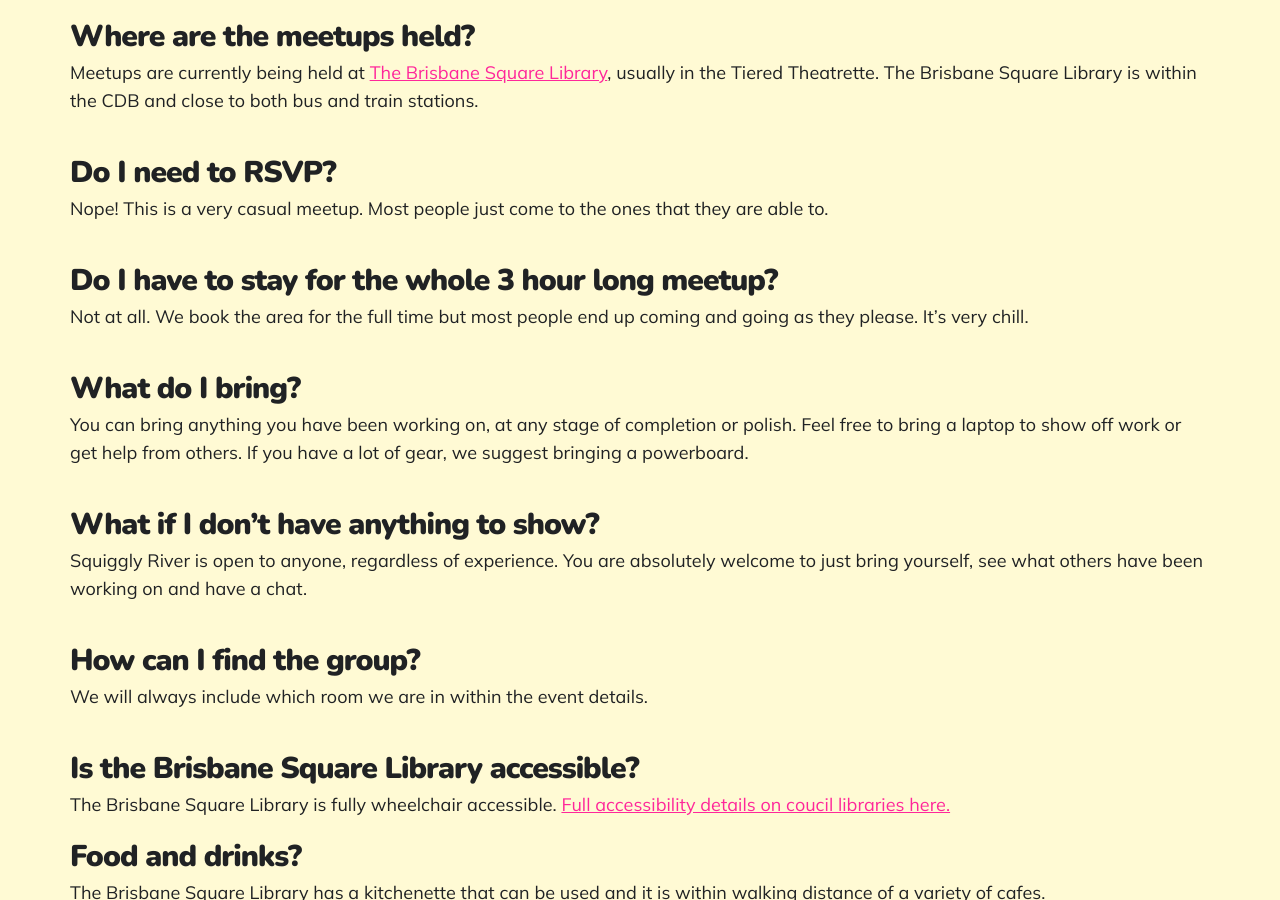
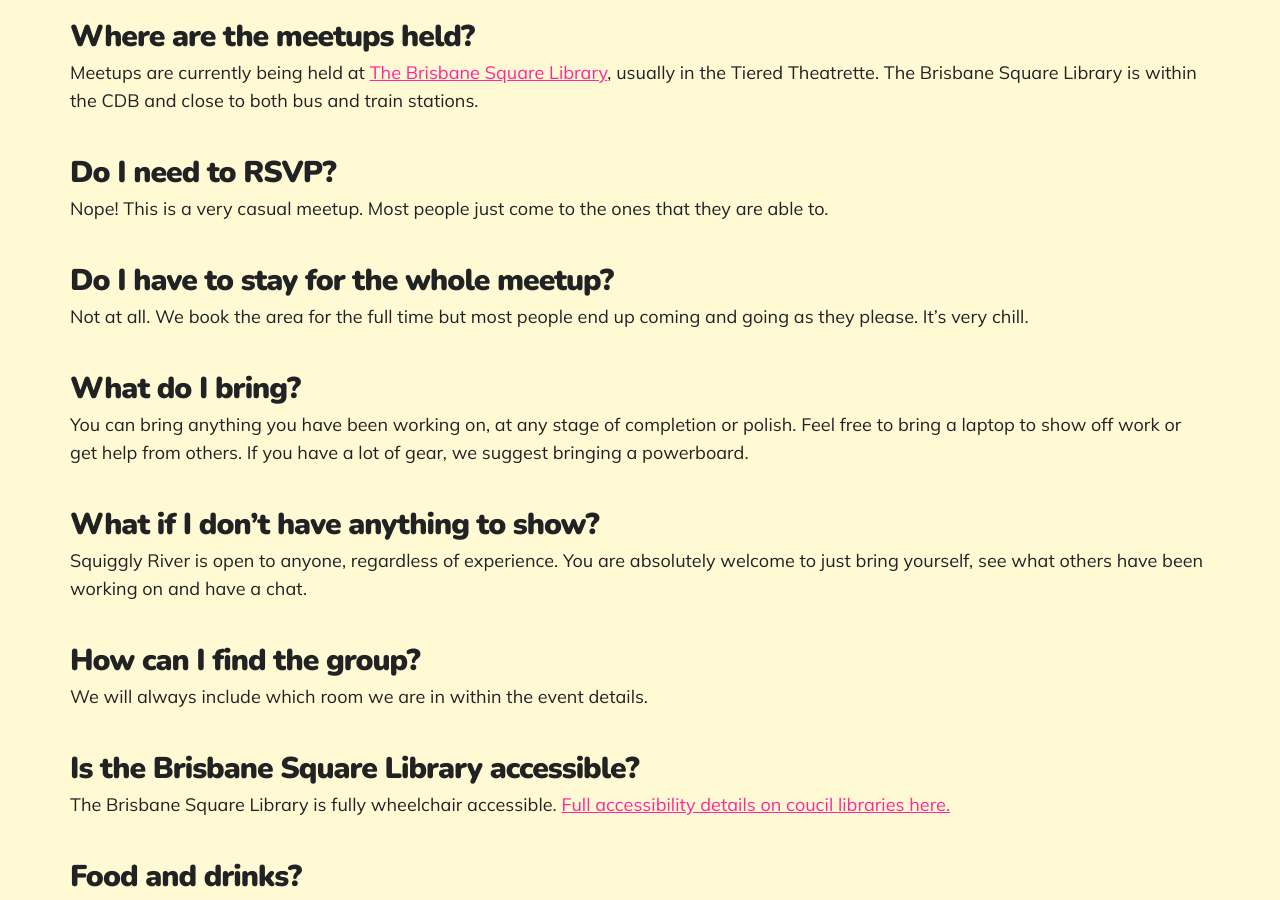
Before and after one commit to SquigglyRiver/squigglyriver.github.io, a Jekyll site: the page built from meetups/index.html, in a window 1280 px wide and 900 px high, scrolled down 440 px. Built offline with Jekyll 4.4.1, drawn with Linux system fonts in a browser that asks for light colours; nearby versions of some CDN libraries.

Commit message:
Update index.html

```diff
--- a/meetups/index.html
+++ b/meetups/index.html
@@ -16,7 +16,7 @@
 				<p> Meetups are currently being held at <a href="https://www.brisbane.qld.gov.au/things-to-see-and-do/council-venues-and-precincts/libraries/library-locations/brisbane-square-library" target="_blank">The Brisbane Square Library</a>, usually in the Tiered Theatrette. The Brisbane Square Library is within the CDB and close to both bus and train stations.</p></br>
 				<h4>Do I need to RSVP?</h4>
 				<p>Nope! This is a very casual meetup. Most people just come to the ones that they are able to.</p></br>
-				<h4>Do I have to stay for the whole 3 hour long meetup?</h4>
+				<h4>Do I have to stay for the whole meetup?</h4>
 				<p>Not at all. We book the area for the full time but most people end up coming and going as they please. It’s very chill.</p></br>
 				<h4>What do I bring?</h4>
 				<p>You can bring anything you have been working on, at any stage of completion or polish. Feel free to bring a laptop to show off work or get help from others. If you have a lot of gear, we suggest bringing a powerboard.</p></br>
@@ -25,7 +25,7 @@
 				<h4>How can I find the group?</h4>
 				<p>We will always include which room we are in within the event details.</p></br>
 				<h4>Is the Brisbane Square Library accessible?</h4>
-				<p>The Brisbane Square Library is fully wheelchair accessible. <a href="https://www.brisbane.qld.gov.au/community-and-safety/community-support/disability-access-and-inclusion/council-venues/accessibility-features-at-council-libraries" target="_blank">Full accessibility details on coucil libraries here.</a></p>
+				<p>The Brisbane Square Library is fully wheelchair accessible. <a href="https://www.brisbane.qld.gov.au/community-and-safety/community-support/disability-access-and-inclusion/council-venues/accessibility-features-at-council-libraries" target="_blank">Full accessibility details on coucil libraries here.</a></p></br>
 				<h4>Food and drinks?</h4>
 				<p>The Brisbane Square Library has a kitchenette that can be used and it is within walking distance of a variety of cafes.</p></br>
 		</div>
```
